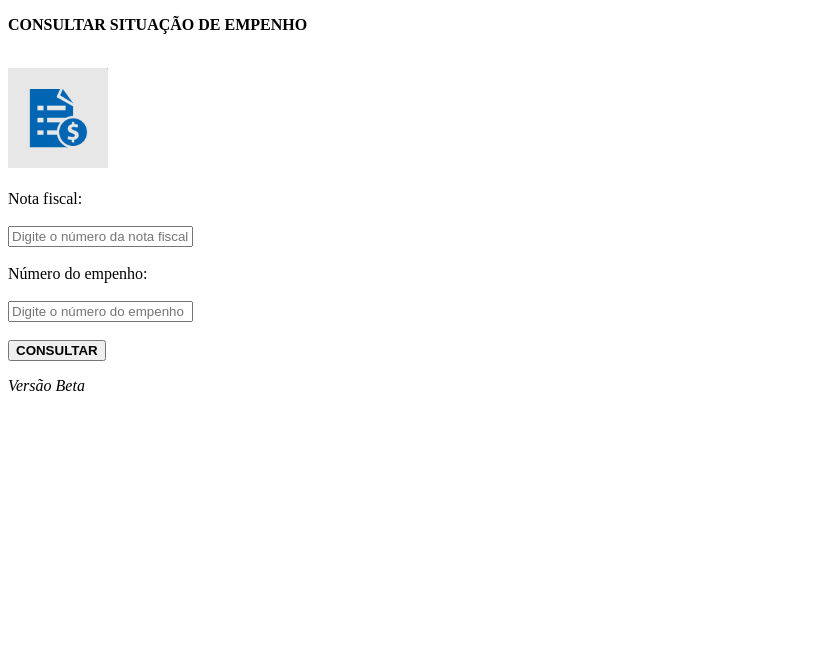
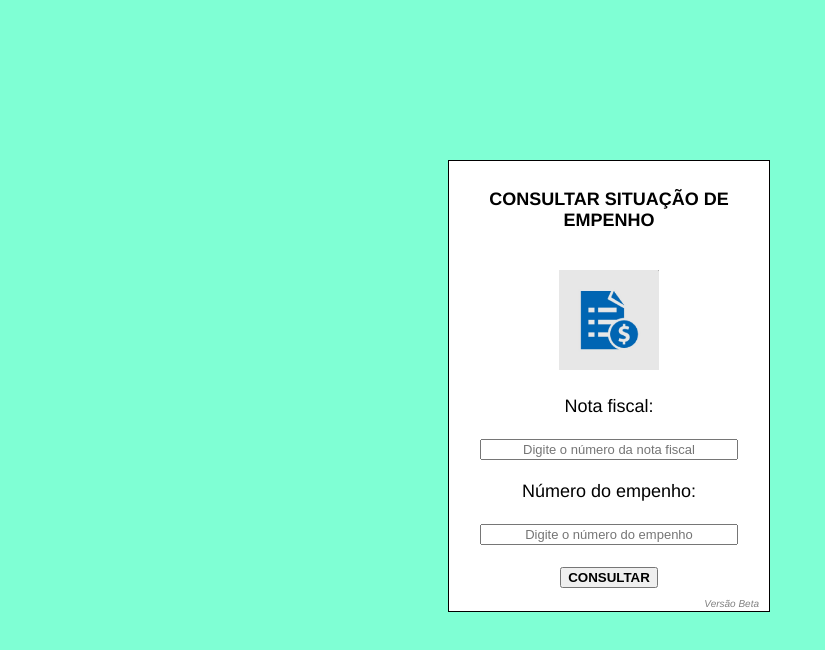
Before and after one commit to RenataVerasVenturim/Buscadordeempenho, a plain HTML site: page index.html in a window 1280 px wide. Shown: the whole page, without its empty margins (0-825 px from the left). Drawn offline with Linux system fonts and the light colour scheme.

Commit message:
Update stylesheet.css

```diff
--- a/stylesheet.css
+++ b/stylesheet.css
@@ -1,44 +1,55 @@
-<!DOCTYPE html>
-<html>
-    <head>
-        <meta charset="utf-8">
-        <title>Tela de busca</title>
+/* Document css */
 
-        <link rel="stylesheet" href="stylesheet.css">
-    </head>
-    <body>
+body{
+background-color: aquamarine;
+background-attachment: fixed;
+background-repeat: no-repeat;
 
-        <div id="buscador">
+}
 
 
-            <p id="titulo">    <b>CONSULTAR SITUAÇÃO DE EMPENHO </b>
-            </p>
-            <br>
-                <img src="icone.jpg" height="100" width="100">
-            <br>
-            <br>
-            <form>
-                    Nota fiscal:
-                    <br>
-                    <br>
-                        <input type="text" placeholder="Digite o número da nota fiscal">
-                    <br>
-                    <br>
-                    Número do empenho:
-                    <br>
-                    <br>
-                        <input type="text" placeholder="Digite no formato '2023NE000123'">
-                    <br>
-                    <br>
-                        <button><b>CONSULTAR</b>
-                        </button>
-            <p id="versao"><i>Versão Beta</i></p>
-            </form>
-
-        </div>
+#buscador{
+display: block;
+background-color:#FFF;
+text-align: center;
+margin:auto;
+height: 400px;
+width: 300px;
+position: fixed;
+top: 20%;
+left: 35%;
+font-family:'Franklin Gothic Medium', 'Arial Narrow', Arial, sans-serif;
+font-size: large;
+border-width:1px;
+border-color: black;
+border-style: solid;
+padding-top: 10px;
+padding-bottom: 40px ;
+padding-left:10px ;
+padding-right: 10px ;
+}
 
 
+input{
+text-align: center;
+font-size: small;
+width: 250px;
+}
 
+#botao{
+background-color: green;
+padding-top: 5px;
+padding-bottom: 5px;
+padding-right:10px;
+padding-left:10px;
+background-image: linear-gradient(30deg, #68f574, #4ce3f7);
+width:180px;
 
-    </body>
-</html>
+}
+
+#versao{
+text-align:right;
+font-size: 10px;
+color:gray;
+
+}
```
